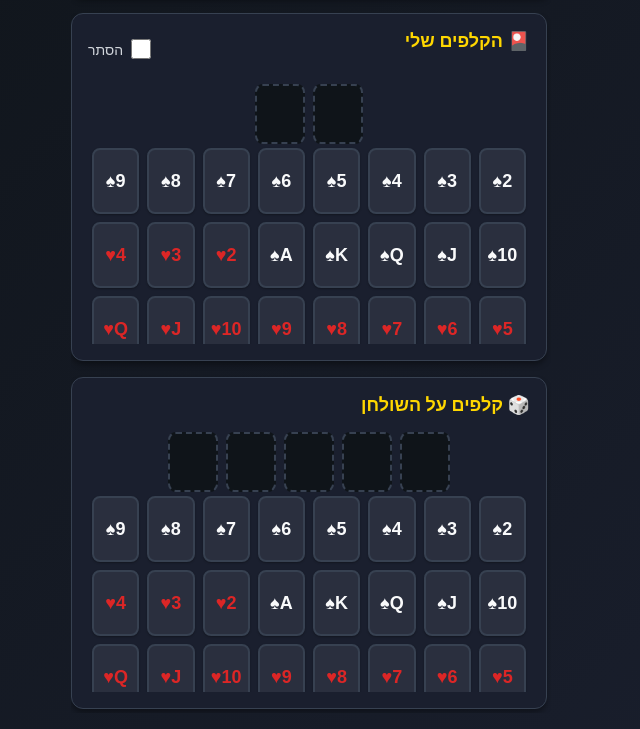
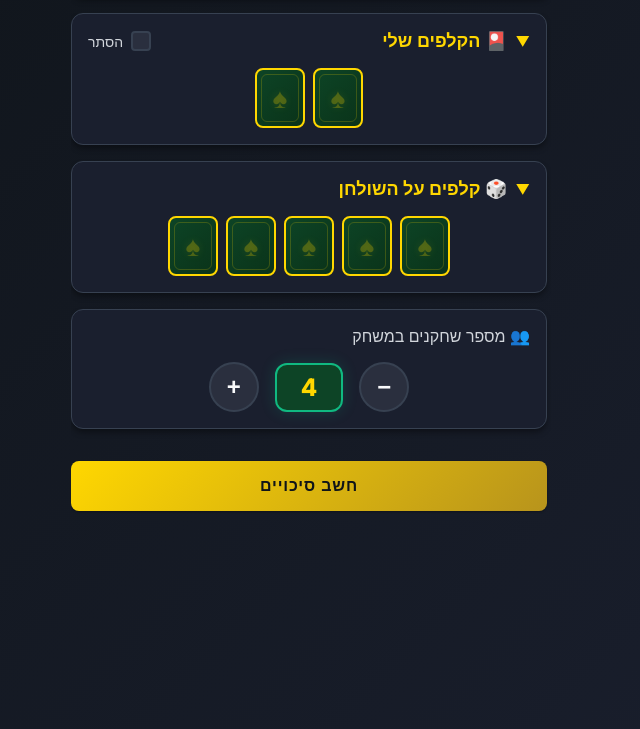
Before and after one commit to BenyaminLabs/poker-odds-calculator, a plain HTML site: page index.html in a window 1280 px wide. Shown: the part 103-832 px from the top of the page, without its empty margins (329-969 px from the left). Drawn offline with Linux system fonts and the light colour scheme.

Commit message:
UI improvements: collapsible grids, stepper buttons, styled card backs, fixed checkbox

```diff
--- a/app.js
+++ b/app.js
@@ -5,8 +5,48 @@ const state = {
     numPlayers: 4,
     hidePlayerCards: false,
     availableCards: [],
-    calculating: false
+    calculating: false,
+    gridStates: {
+        playerGrid: true,  // collapsed by default
+        communityGrid: true  // collapsed by default
+    }
 };
+
+// Toggle card grid visibility
+function toggleCardGrid(gridId) {
+    const isPlayerGrid = gridId === 'playerGrid';
+    const selector = isPlayerGrid ? 'playerCardSelector' : 'communityCardSelector';
+    const icon = document.getElementById(isPlayerGrid ? 'playerGridIcon' : 'communityGridIcon');
+    const grid = document.getElementById(selector);
+
+    state.gridStates[gridId] = !state.gridStates[gridId];
+
+    if (state.gridStates[gridId]) {
+        grid.classList.add('collapsed');
+        icon.textContent = '▼';
+    } else {
+        grid.classList.remove('collapsed');
+        icon.textContent = '▲';
+    }
+}
+
+// Change player count with stepper
+function changePlayerCount(delta) {
+    const newCount = state.numPlayers + delta;
+    if (newCount >= 2 && newCount <= 10) {
+        state.numPlayers = newCount;
+        document.getElementById('numPlayersDisplay').textContent = newCount;
+
+        // Update button states
+        document.getElementById('decrementPlayers').disabled = newCount <= 2;
+        document.getElementById('incrementPlayers').disabled = newCount >= 10;
+
+        // Recalculate if we have cards
+        if (state.playerCards.length === 2 && state.communityCards.length > 0) {
+            calculateOdds();
+        }
+    }
+}
 
 // Initialize available cards
 function initializeCards() {
@@ -197,7 +237,9 @@ function resetAll() {
     state.playerCards = [];
     state.communityCards = [];
     state.numPlayers = 4;
-    document.getElementById('numPlayers').value = 4;
+    document.getElementById('numPlayersDisplay').textContent = 4;
+    document.getElementById('decrementPlayers').disabled = false;
+    document.getElementById('incrementPlayers').disabled = false;
     document.getElementById('resultsSection').style.display = 'none';
     document.getElementById('initialCalculateBtn').style.display = 'flex';
     updateUI();
@@ -209,21 +251,14 @@ document.addEventListener('DOMContentLoaded', () => {
     initializeCards();
     updateUI();
 
+    // Initialize stepper button states
+    document.getElementById('decrementPlayers').disabled = state.numPlayers <= 2;
+    document.getElementById('incrementPlayers').disabled = state.numPlayers >= 10;
+
     // Hide cards toggle
     document.getElementById('hideCards').addEventListener('change', (e) => {
         state.hidePlayerCards = e.target.checked;
         updateSelectedCardsDisplay('playerCardsDisplay', state.playerCards, 2, state.hidePlayerCards);
-    });
-
-    // Number of players
-    document.getElementById('numPlayers').addEventListener('input', (e) => {
-        const value = parseInt(e.target.value);
-        if (value >= 2 && value <= 10) {
-            state.numPlayers = value;
-            if (state.playerCards.length === 2 && state.communityCards.length > 0) {
-                calculateOdds();
-            }
-        }
     });
 
     // Calculate button
--- a/index.html
+++ b/index.html
@@ -1,5 +1,6 @@
 <!DOCTYPE html>
 <html lang="he" dir="rtl">
+
 <head>
   <meta charset="UTF-8">
   <meta name="viewport" content="width=device-width, initial-scale=1.0, maximum-scale=1.0, user-scalable=no">
@@ -17,6 +18,7 @@
 
   <link rel="stylesheet" href="styles.css">
 </head>
+
 <body>
   <div id="app">
     <!-- Header -->
@@ -29,9 +31,12 @@
     <main class="content">
       <!-- Player Hand Section -->
       <section class="section">
-        <div class="player-cards-header">
-          <h2 class="section-title">🎴 הקלפים שלי</h2>
-          <label class="hide-toggle">
+        <div class="section-header" onclick="toggleCardGrid('playerGrid')">
+          <h2 class="section-title">
+            <span id="playerGridIcon" class="toggle-icon">▼</span>
+            🎴 הקלפים שלי
+          </h2>
+          <label class="hide-toggle" onclick="event.stopPropagation()">
             <input type="checkbox" id="hideCards">
             <span>הסתר</span>
           </label>
@@ -42,12 +47,17 @@
           <div class="empty-slot"></div>
         </div>
 
-        <div class="card-grid" id="playerCardSelector"></div>
+        <div class="card-grid collapsed" id="playerCardSelector"></div>
       </section>
 
       <!-- Community Cards Section -->
       <section class="section">
-        <h2 class="section-title">🎲 קלפים על השולחן</h2>
+        <div class="section-header" onclick="toggleCardGrid('communityGrid')">
+          <h2 class="section-title">
+            <span id="communityGridIcon" class="toggle-icon">▼</span>
+            🎲 קלפים על השולחן
+          </h2>
+        </div>
 
         <div class="selected-cards" id="communityCardsDisplay">
           <div class="empty-slot"></div>
@@ -57,14 +67,18 @@
           <div class="empty-slot"></div>
         </div>
 
-        <div class="card-grid" id="communityCardSelector"></div>
+        <div class="card-grid collapsed" id="communityCardSelector"></div>
       </section>
 
       <!-- Number of Players -->
       <section class="section">
-        <div class="number-input">
-          <label for="numPlayers">👥 מספר שחקנים במשחק</label>
-          <input type="number" id="numPlayers" min="2" max="10" value="4">
+        <div class="stepper-container">
+          <label class="stepper-label">👥 מספר שחקנים במשחק</label>
+          <div class="stepper">
+            <button class="stepper-btn" id="decrementPlayers" onclick="changePlayerCount(-1)">−</button>
+            <div class="stepper-value" id="numPlayersDisplay">4</div>
+            <button class="stepper-btn" id="incrementPlayers" onclick="changePlayerCount(1)">+</button>
+          </div>
         </div>
       </section>
 
@@ -110,4 +124,5 @@
   <script src="poker-logic.js"></script>
   <script src="app.js"></script>
 </body>
+
 </html>
--- a/styles.css
+++ b/styles.css
@@ -153,14 +153,33 @@ body {
     box-shadow: var(--shadow-md);
 }
 
+.section-header {
+    cursor: pointer;
+    user-select: none;
+    margin-bottom: var(--spacing-md);
+    display: flex;
+    justify-content: space-between;
+    align-items: center;
+}
+
+.section-header:hover .section-title {
+    color: var(--accent-gold);
+}
+
 .section-title {
     font-size: var(--font-size-lg);
     font-weight: 600;
     color: var(--text-gold);
-    margin-bottom: var(--spacing-md);
     display: flex;
     align-items: center;
     gap: var(--spacing-sm);
+    transition: color var(--transition-fast);
+}
+
+.toggle-icon {
+    font-size: var(--font-size-sm);
+    transition: transform var(--transition-base);
+    display: inline-block;
 }
 
 /* Player Cards Section */
@@ -179,17 +198,46 @@ body {
     color: var(--text-secondary);
     cursor: pointer;
     transition: color var(--transition-fast);
+    user-select: none;
 }
 
 .hide-toggle:hover {
     color: var(--accent-gold);
 }
 
+/* Custom Checkbox Styling */
 .hide-toggle input[type="checkbox"] {
+    appearance: none;
+    -webkit-appearance: none;
+    -moz-appearance: none;
     width: 20px;
     height: 20px;
     cursor: pointer;
-    accent-color: var(--accent-gold);
+    background: var(--bg-card);
+    border: 2px solid var(--border-color);
+    border-radius: 4px;
+    position: relative;
+    transition: all var(--transition-fast);
+}
+
+.hide-toggle input[type="checkbox"]:hover {
+    border-color: var(--accent-gold);
+}
+
+.hide-toggle input[type="checkbox"]:checked {
+    background: var(--accent-gold);
+    border-color: var(--accent-gold);
+}
+
+.hide-toggle input[type="checkbox"]:checked::after {
+    content: "✓";
+    position: absolute;
+    top: 50%;
+    left: 50%;
+    transform: translate(-50%, -50%);
+    color: var(--bg-primary);
+    font-size: 14px;
+    font-weight: 700;
 }
 
 /* Card Grid */
@@ -200,6 +248,15 @@ body {
     max-height: 200px;
     overflow-y: auto;
     padding: var(--spacing-xs);
+    transition: max-height var(--transition-slow), opacity var(--transition-base), margin-top var(--transition-slow);
+}
+
+.card-grid.collapsed {
+    max-height: 0;
+    opacity: 0;
+    margin-top: 0;
+    overflow: hidden;
+    padding: 0;
 }
 
 .card-button {
@@ -304,9 +361,97 @@ body {
 .empty-slot {
     width: 50px;
     height: 60px;
-    border: 2px dashed var(--border-color);
+    border: 2px solid var(--accent-gold);
     border-radius: 8px;
-    background: var(--bg-primary);
+    background: linear-gradient(135deg, var(--bg-table) 0%, #0a3319 100%);
+    position: relative;
+    display: flex;
+    align-items: center;
+    justify-content: center;
+    overflow: hidden;
+}
+
+.empty-slot::before {
+    content: "♠";
+    font-size: 28px;
+    color: rgba(255, 215, 0, 0.25);
+    text-shadow: 0 0 10px rgba(255, 215, 0, 0.1);
+}
+
+.empty-slot::after {
+    content: "";
+    position: absolute;
+    inset: 4px;
+    border: 1px solid rgba(255, 215, 0, 0.2);
+    border-radius: 6px;
+    pointer-events: none;
+}
+
+/* Stepper (Number Input Replacement) */
+.stepper-container {
+    display: flex;
+    flex-direction: column;
+    gap: var(--spacing-md);
+}
+
+.stepper-label {
+    font-size: var(--font-size-base);
+    color: var(--text-secondary);
+    font-weight: 500;
+}
+
+.stepper {
+    display: flex;
+    align-items: center;
+    justify-content: center;
+    gap: var(--spacing-md);
+}
+
+.stepper-btn {
+    width: 50px;
+    height: 50px;
+    background: var(--bg-card);
+    border: 2px solid var(--border-color);
+    border-radius: 50%;
+    color: var(--text-primary);
+    font-size: var(--font-size-2xl);
+    font-weight: 700;
+    cursor: pointer;
+    transition: all var(--transition-fast);
+    display: flex;
+    align-items: center;
+    justify-content: center;
+    user-select: none;
+    -webkit-tap-highlight-color: transparent;
+}
+
+.stepper-btn:hover {
+    background: var(--bg-card-hover);
+    border-color: var(--accent-gold);
+    transform: scale(1.05);
+}
+
+.stepper-btn:active {
+    transform: scale(0.95);
+}
+
+.stepper-btn:disabled {
+    opacity: 0.3;
+    cursor: not-allowed;
+    pointer-events: none;
+}
+
+.stepper-value {
+    min-width: 60px;
+    padding: var(--spacing-sm) var(--spacing-lg);
+    background: var(--bg-table);
+    border: 2px solid var(--accent-green);
+    border-radius: 12px;
+    color: var(--accent-gold);
+    font-size: var(--font-size-2xl);
+    font-weight: 800;
+    text-align: center;
+    box-shadow: 0 0 15px rgba(16, 185, 129, 0.2);
 }
 
 /* Number Input */
```
